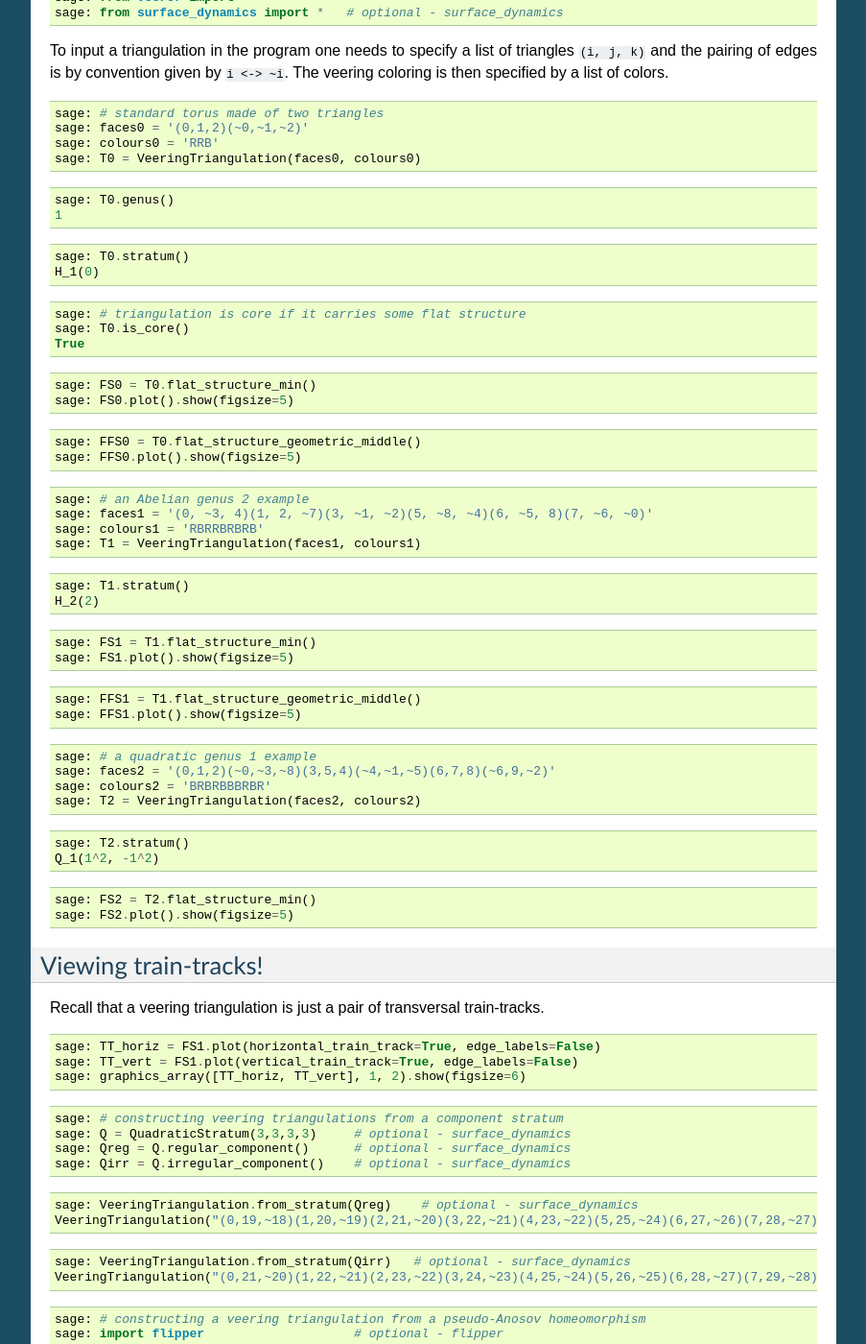
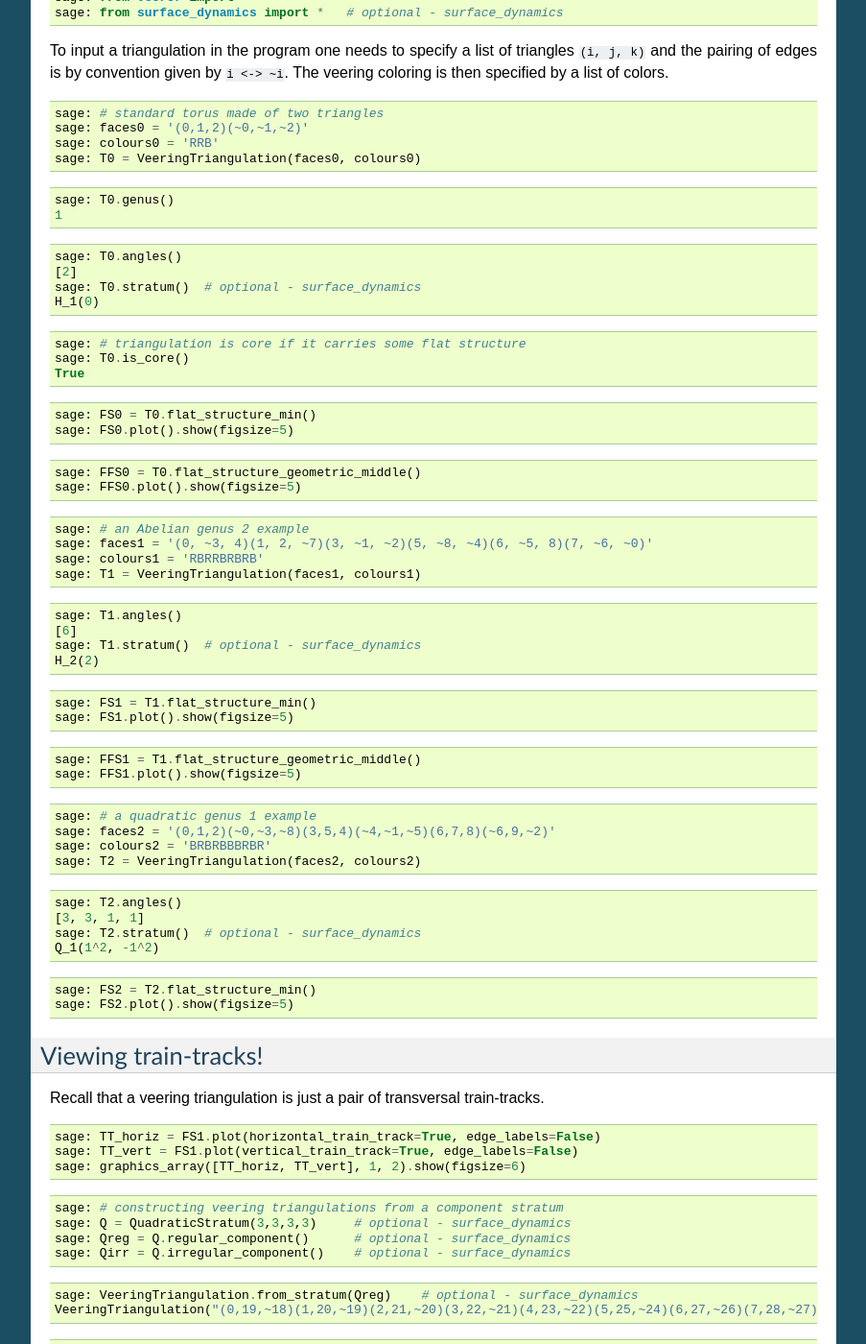
Before and after one commit to flatsurf/veerer, a Sphinx documentation site: the page built from docs/source/veerer_demo.rst, in a window 1280 px wide and 1400 px high, scrolled down 384 px. Shown: the whole window at 96% size, without its empty margins (198-1101 px from the left). Built offline with Sphinx 7.4.7, drawn with Linux system fonts in a browser that asks for light colours; the version number could not be read and is left out.

Commit message:
mark more tests as optional in the demo

```diff
--- a/docs/source/veerer_demo.rst
+++ b/docs/source/veerer_demo.rst
@@ -51,7 +51,9 @@ colors.
 
 ::
 
-    sage: T0.stratum()
+    sage: T0.angles()
+    [2]
+    sage: T0.stratum()  # optional - surface_dynamics
     H_1(0)
 
 ::
@@ -79,7 +81,9 @@ colors.
 
 ::
 
-    sage: T1.stratum()
+    sage: T1.angles()
+    [6]
+    sage: T1.stratum()  # optional - surface_dynamics
     H_2(2)
 
 ::
@@ -101,7 +105,9 @@ colors.
 
 ::
 
-    sage: T2.stratum()
+    sage: T2.angles()
+    [3, 3, 1, 1]
+    sage: T2.stratum()  # optional - surface_dynamics
     Q_1(1^2, -1^2)
 
 ::
```
